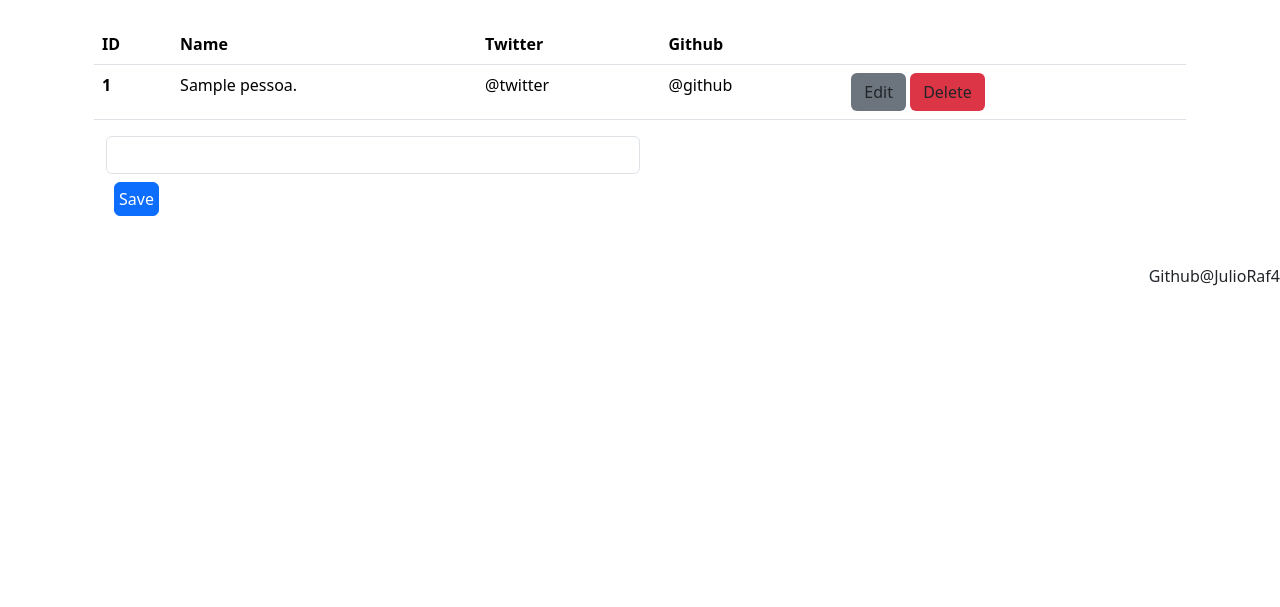
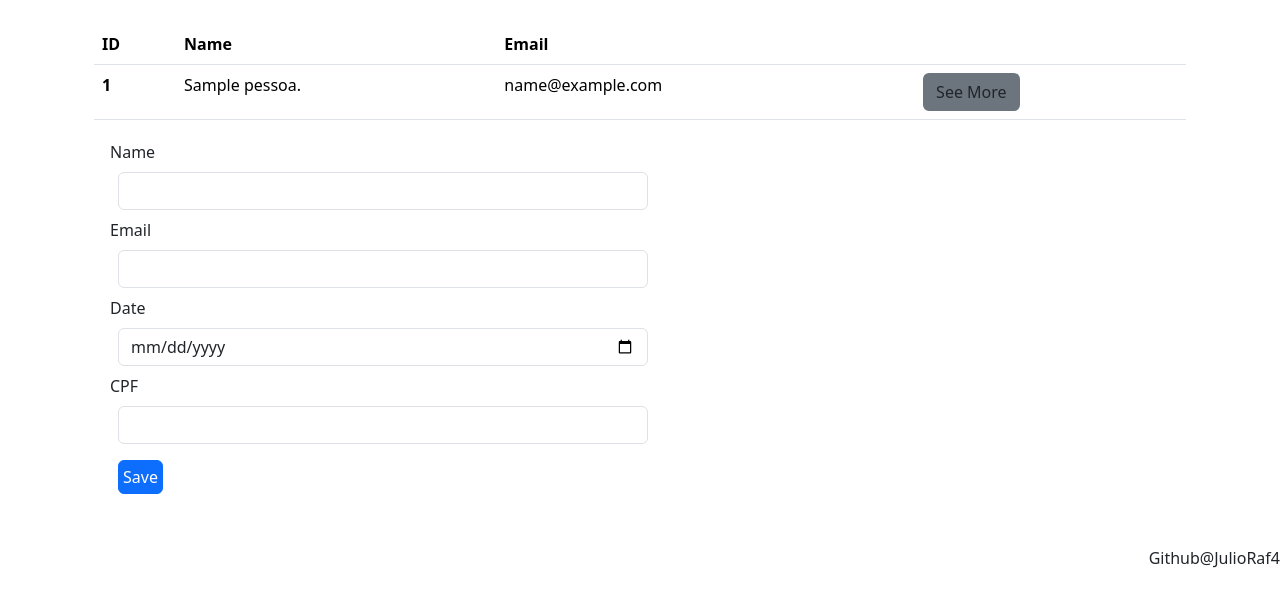
Before and after one commit to JulioRaf4/django-crud, a Django app: page /classe/ in a window 1280 px wide. Shown: the part 56-663 px from the top of the page. Run offline with Django 4.2, Linux system fonts and the light colour scheme; tables that the repository leaves empty hold one stand-in row (values such as "Sample post").

Commit message:
update forms in the /classe url add the email cpf date

```diff
--- a/crudapp/templates/classe.html
+++ b/crudapp/templates/classe.html
@@ -6,6 +6,9 @@
     <meta http-equiv="X-UA-Compatible" content="IE=edge" />
     <meta name="viewport" content="width=device-width, initial-scale=1.0" />
     <title>Document</title>
+    <style>
+
+    </style>
   </head>
   <body>
     {% block contents %}
@@ -17,8 +20,7 @@
               <tr>
                 <th scope="col">ID</th>
                 <th scope="col">Name</th>
-                <th scope="col">Twitter</th>
-                <th scope="col">Github</th>
+                <th scope="col">Email</th>
                 <th scope="col"></th>
               </tr>
             </thead>
@@ -27,14 +29,10 @@
                 {% for pessoa in pessoas %}
                 <th scope="row">{{ pessoa.id }}</th>
                 <td>{{ pessoa.name }}.</td>
-                <td>@twitter</td>
-                <td>@github</td>
+                <td>{{ pessoa.email }}</td>
                 <td>
                   <a class="btn bg-secondary" href="{% url 'edit' pessoa.id %}"
-                    >Edit</a
-                  >
-                  <a class="btn bg-danger" href="{% url 'delete' pessoa.id %}"
-                    >Delete</a
+                    >See More</a
                   >
                 </td>
               </tr>
@@ -44,17 +42,34 @@
           <div class="container">
             <div class="mb-3">
               <form
-                class="form-label"
+                class="form-label p-1"
                 action="{% url 'salvar' %}"
                 method="POST"
               >
                 {% csrf_token %}
-                <input
+                <label for="Name">Name</label><input
                   type="text"
-                  class="form-control w-50"
+                  class="form-control w-50 m-2"
                   id="exampleFormControlInput1"
                   name="name"
                 />
+                <label for="Email">Email</label><input
+                  type="text"
+                  class="form-control w-50 m-2"
+                  id="exampleFormControlInput1"
+                  name="email"
+                /><label for="Date">Date</label><input
+                  type="date"
+                  class="form-control w-50 m-2"
+                  id="exampleFormControlInput1"
+                  name="bornDate"
+                /><label for="CPF">CPF</label><input
+                  type="text"
+                  class="form-control w-50 m-2"
+                  id="exampleFormControlInput1"
+                  name="cpf"
+                />
+
                 <button type="submit" class="btn btn-primary p-md-1 m-2">
                   {% csrf_token %} Save
                 </button>
@@ -65,6 +80,5 @@
       </div>
     </div>
     {% endblock %}
-
-    </body>
+  </body>
 </html>
--- a/crudapp/templates/edit.html
+++ b/crudapp/templates/edit.html
@@ -16,10 +16,12 @@
             <form class="form-label" action="{% url 'update' pessoa.id %}" method="POST">
                 {% csrf_token %}
                 <input type="text" class="form-control w-50" id="exampleFormControlInput1" name="name" value="{{ pessoa.name }}"/>
-                <button type="submit" class="btn btn-primary p-md-1 m-2">
+                <button type="submit" class="btn btn-primary m-1">
                     {% csrf_token %}
                     Update
-                </button>
+                </button><a class="btn bg-danger m-1" href="{% url 'delete' pessoa.id %}"
+                >Delete</a
+              >
             </form>
         </div>
     </div>
--- a/crudapp/templates/home.html
+++ b/crudapp/templates/home.html
@@ -10,7 +10,9 @@
 <body>
     {% block contents %}
     <div class="container-fluid">
-        <h2>Nada</h2>
+        <div class="row-cols-2">
+            <div class="container">Landing page</div>
+        </div>
     </div>
     {% endblock %}
 
--- a/crudapp/views.py
+++ b/crudapp/views.py
@@ -16,7 +16,10 @@ def classe(request):
 
 def salvar(request):
     vname = request.POST.get("name")
-    Pessoa.objects.create(name=vname)
+    vemail = request.POST.get("email")
+    vdate = request.POST.get("date")
+    vcpf = request.POST.get("cpf")
+    Pessoa.objects.create(name=vname, email=vemail, bornDate=vdate, cpf=vcpf)
     pessoas = Pessoa.objects.all()
     return render(request, "home.html", {'pessoas': pessoas})
 
@@ -31,10 +34,10 @@ def update(request, id):
     pessoa = Pessoa.objects.get(id=id)
     pessoa.name = vname
     pessoa.save()
-    return redirect(home)
+    return redirect(classe)
 
 
 def delete(request, id):
     pessoa = Pessoa.objects.get(id=id)
     pessoa.delete()
-    return redirect(home)
+    return redirect(classe)
```
Also changed, not shown: crudapp/forms.py (added), 1 other file.
